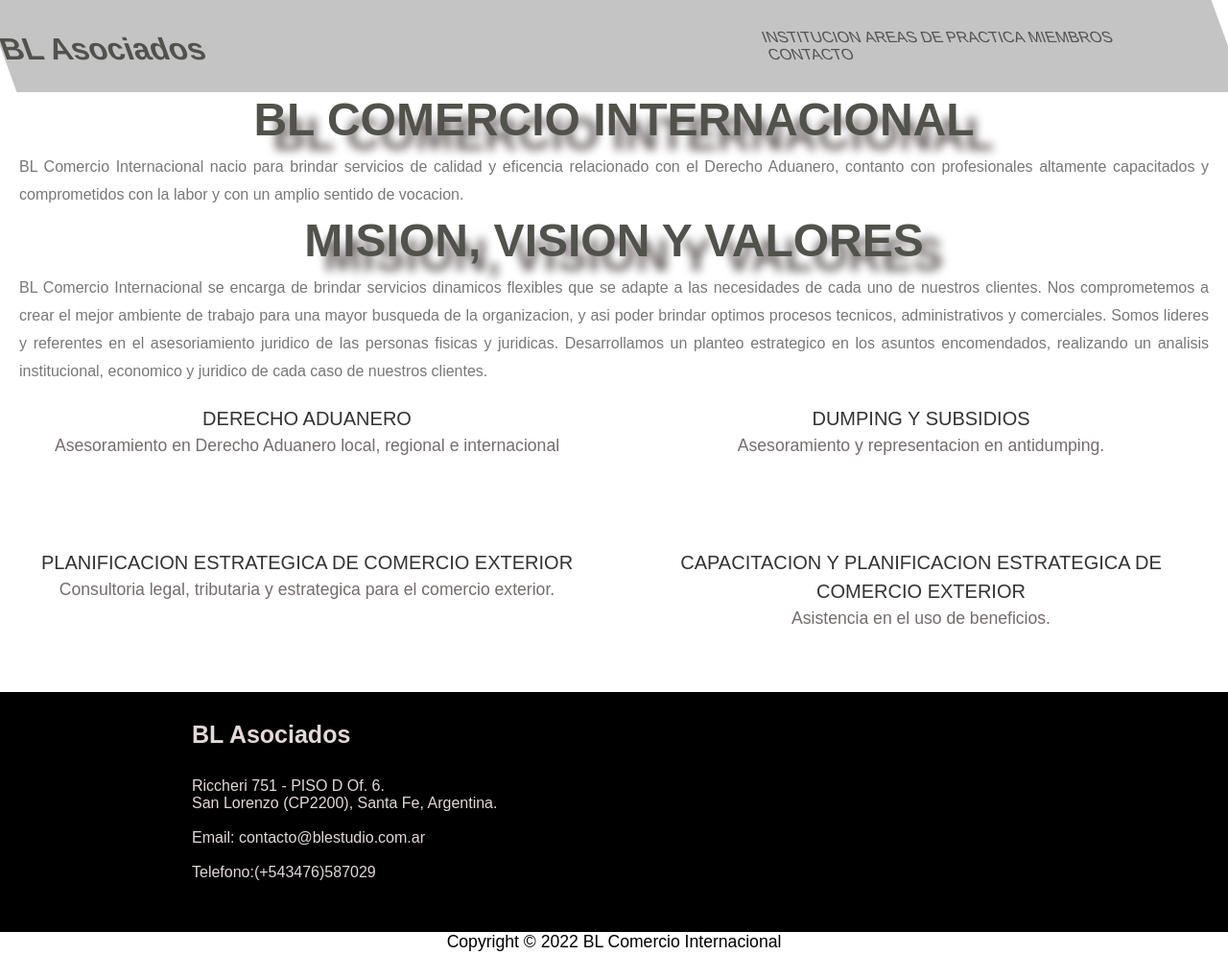
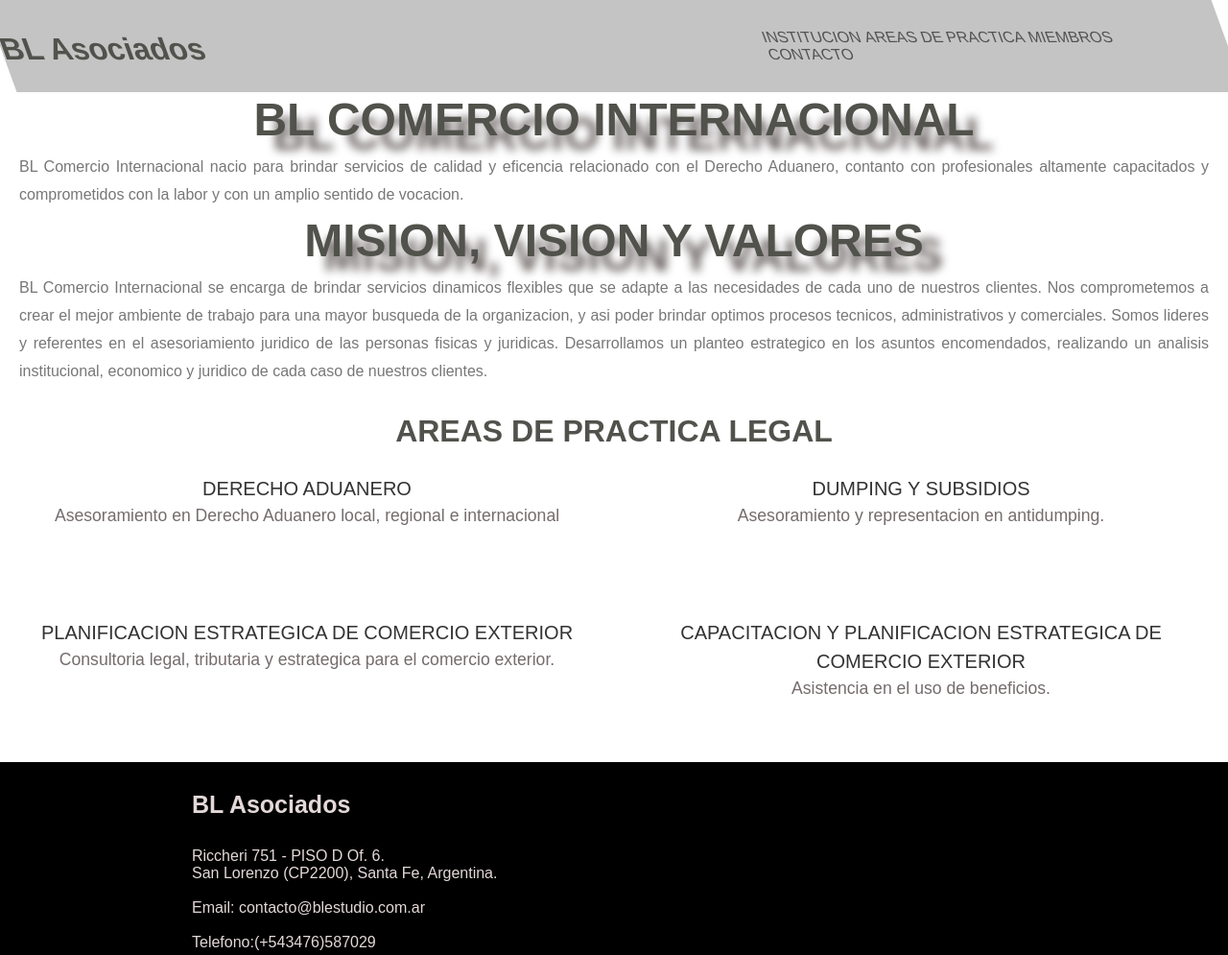
Before and after one commit to Camusso24/proyectoestudio, a plain HTML site: page index.html in a window 1280 px wide. Shown: the top 995 px of the page at 96% size. Drawn offline with Linux system fonts and the light colour scheme.

Commit message:
Agregando titulos

```diff
--- a/index.html
+++ b/index.html
@@ -33,6 +33,9 @@
             </article>
         </section>
     </main>
+    <header id="titulo-3">
+        <h4>AREAS DE PRACTICA LEGAL</h4>
+    </header>
     <main>
         <section id="contenedor">
             <div class="caja1">
```
